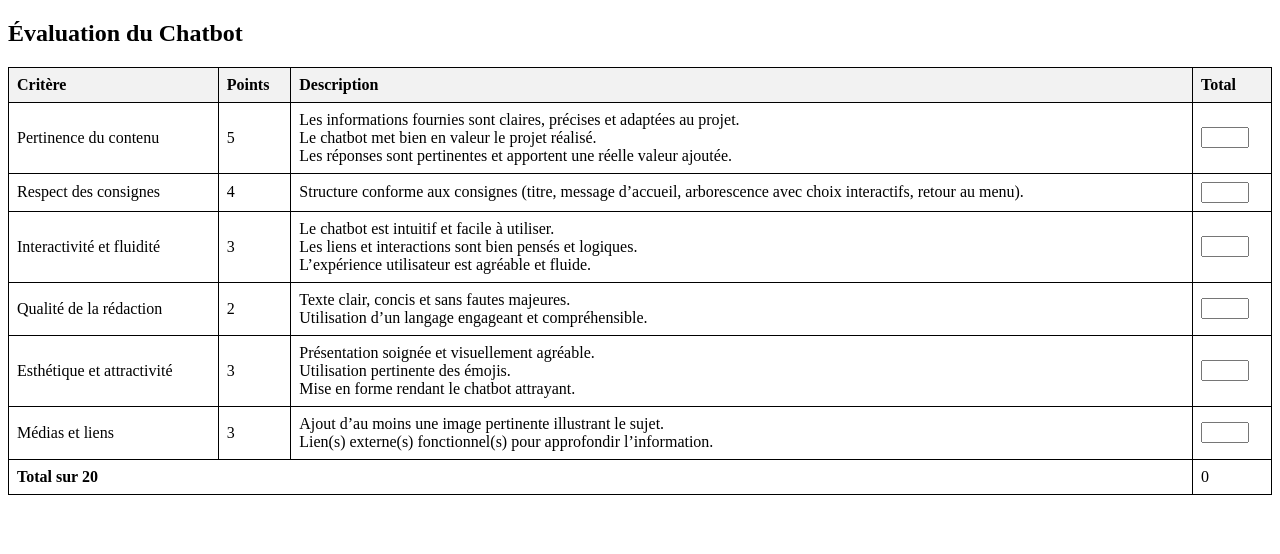
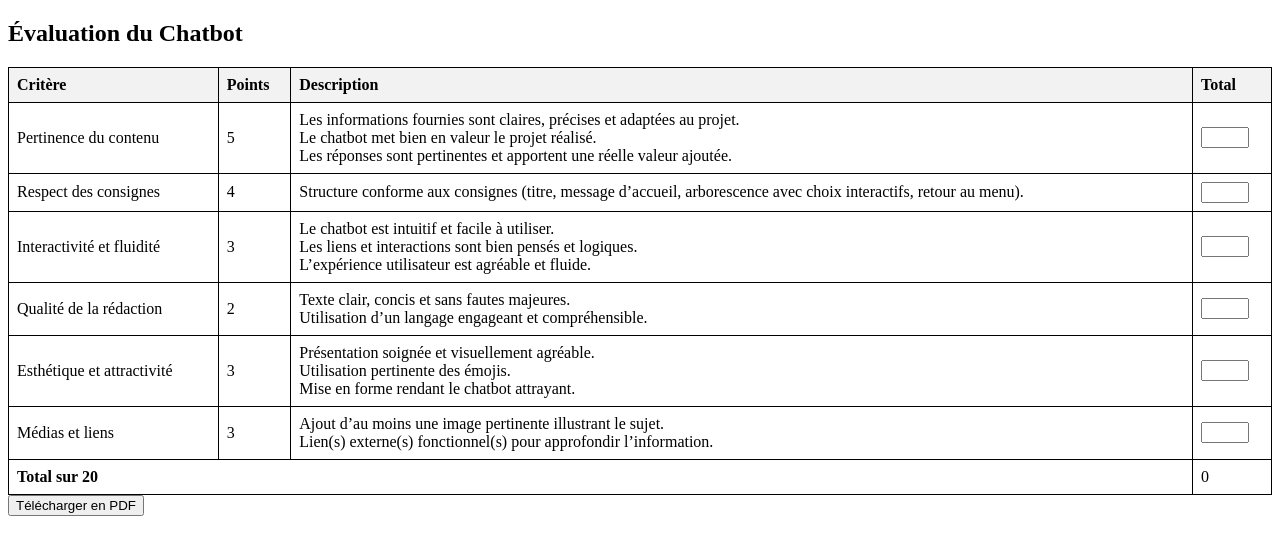
Before and after one commit to my270/evalchatbot, a plain HTML site: page index.html in a window 1280 px wide. Drawn offline with nearby package versions, Linux system fonts and the light colour scheme.

Commit message:
Update index.html

```diff
--- a/index.html
+++ b/index.html
@@ -21,7 +21,7 @@
 </head>
 <body>
     <h2>Évaluation du Chatbot</h2>
-    <table>
+    <table id="evaluation-table">
         <thead>
             <tr>
                 <th>Critère</th>
@@ -83,6 +83,7 @@
             </tr>
         </tfoot>
     </table>
+    <button onclick="telechargerPDF()">Télécharger en PDF</button>
 
     <script>
         function calculerTotal() {
@@ -95,6 +96,29 @@
         document.querySelectorAll('.total-ligne').forEach(input => {
             input.addEventListener('input', calculerTotal);
         });
+
+        function telechargerPDF() {
+            const { jsPDF } = window.jspdf;
+            let doc = new jsPDF();
+            doc.text("Évaluation du Chatbot", 10, 10);
+
+            let table = document.getElementById("evaluation-table");
+            let rows = table.rows;
+            let y = 20;
+
+            for (let i = 0; i < rows.length; i++) {
+                let cols = rows[i].cells;
+                let rowText = "";
+                for (let j = 0; j < cols.length; j++) {
+                    rowText += cols[j].innerText + " | ";
+                }
+                doc.text(rowText, 10, y);
+                y += 10;
+            }
+
+            doc.save("evaluation_chatbot.pdf");
+        }
     </script>
+    <script src="https://cdnjs.cloudflare.com/ajax/libs/jspdf/2.5.1/jspdf.umd.min.js"></script>
 </body>
 </html>
```
